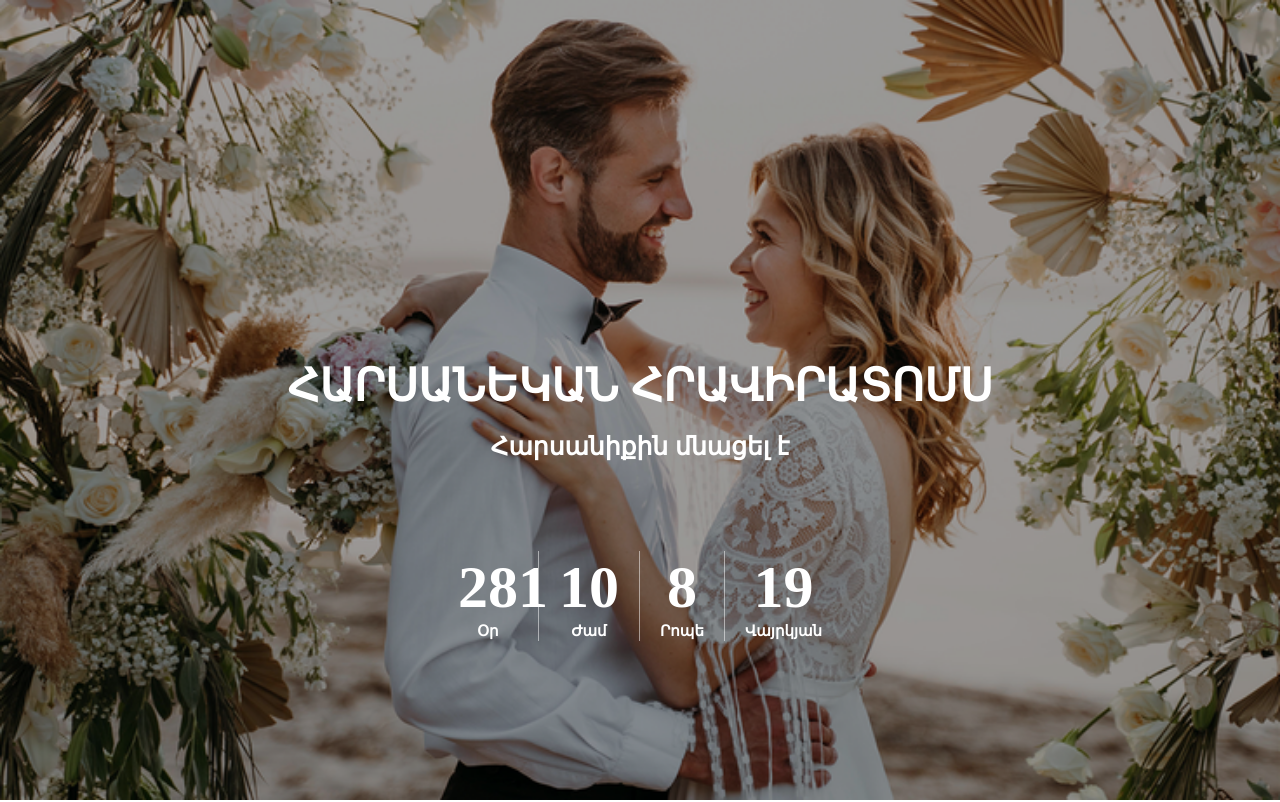
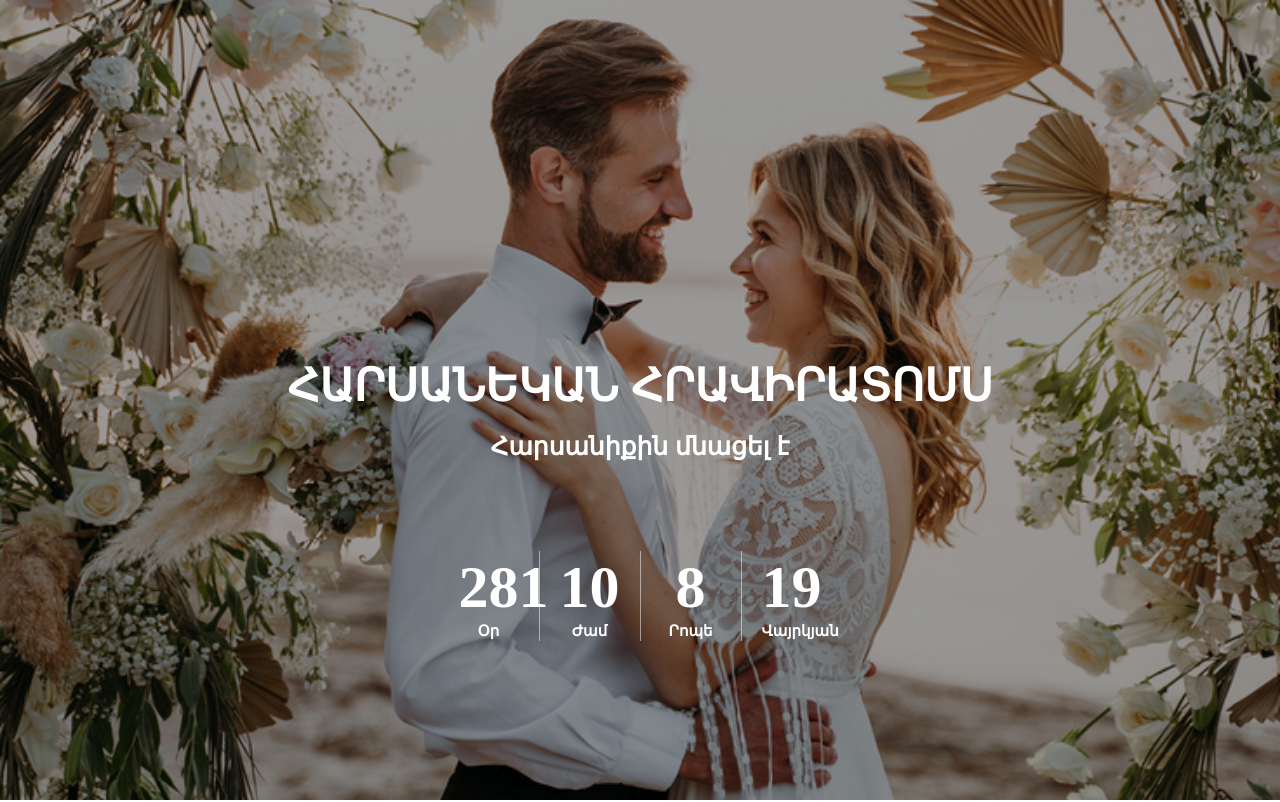
Before and after one commit to Karo3121/hraver., a plain HTML site: page index.html in a window 1280 px wide. Shown: the top 802 px of the page. Drawn offline with Linux system fonts and the light colour scheme.

Commit message:
Update index.html

```diff
--- a/index.html
+++ b/index.html
@@ -30,12 +30,12 @@
                     <h3 class="timeStr">Ժամ</h3>
                 </li>
                 <li class="line"></li>
-                <li class="min linTime" id="min">
+                <li class="min liTime" id="min">
                     <h1 class="minValue" id="minValue"></h1>
                     <h3 class="timeStr">Րոպե</h3>
                 </li>
                 <li class="line"></li>
-                <li class="sec linTime" id="sec">
+                <li class="sec liTime" id="sec">
                     <h1 class="secValue" id="secValue"></h1>
                     <h3 class="timeStr">Վայրկյան</h3>
                 </li>
```
